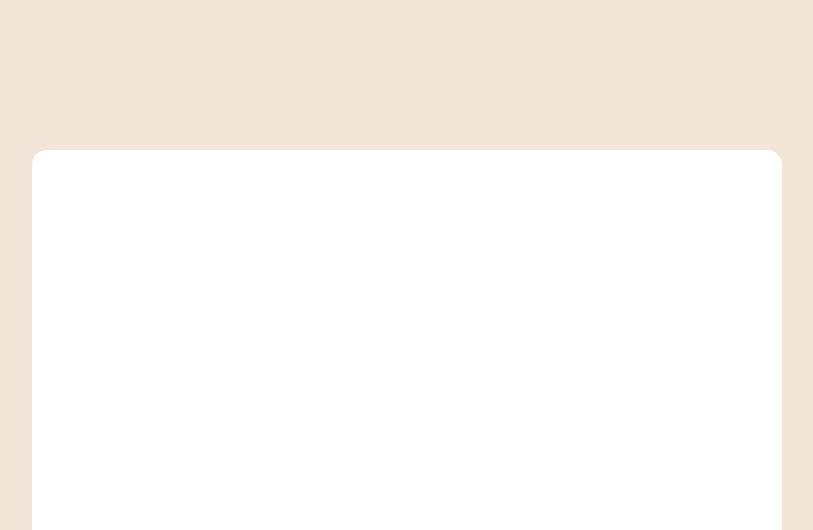
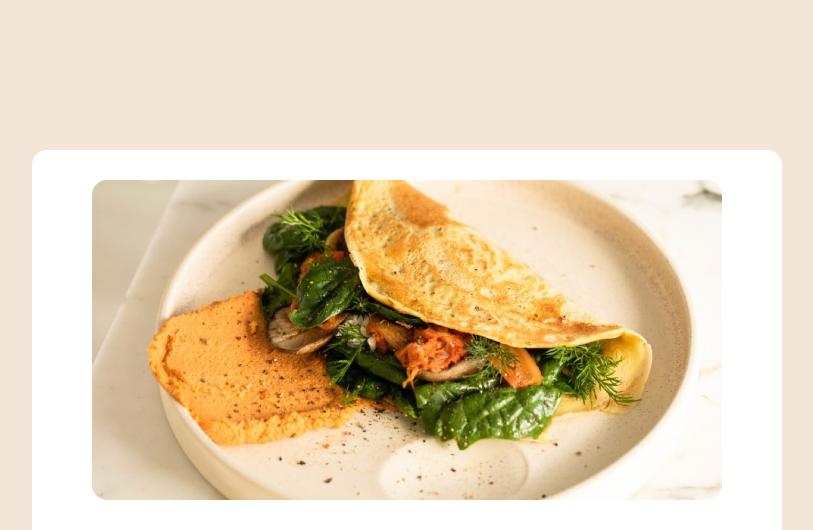
Before and after one commit to Dazank/Recipe-page, a plain HTML site: page index.html in a window 1280 px wide. Shown: the top 530 px of the page, without its empty margins (233-1046 px from the left). Drawn offline with Linux system fonts and the light colour scheme.

Commit message:
Update styles.css

```diff
--- a/styles.css
+++ b/styles.css
@@ -15,7 +15,7 @@ body{background-color:hsl(30, 54%, 90%) ;}
 
 .egg{
  max-width:630px;
-   background: url(./recipe-page-main/assets/images/image-omelette.jpeg);
+   background: url(./assets/images/image-omelette.jpeg);
     height:320px;
     background-position: center;
     background-size: cover;
```
